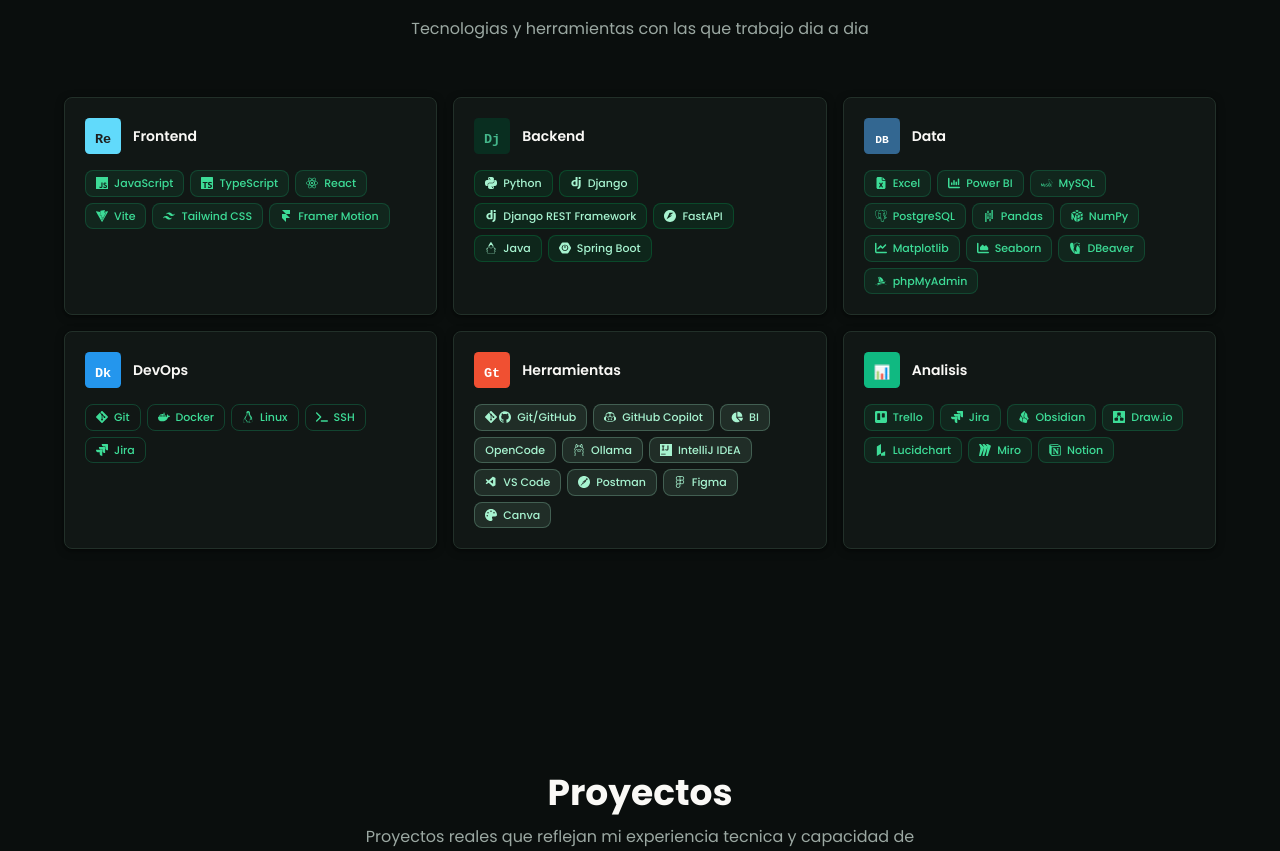
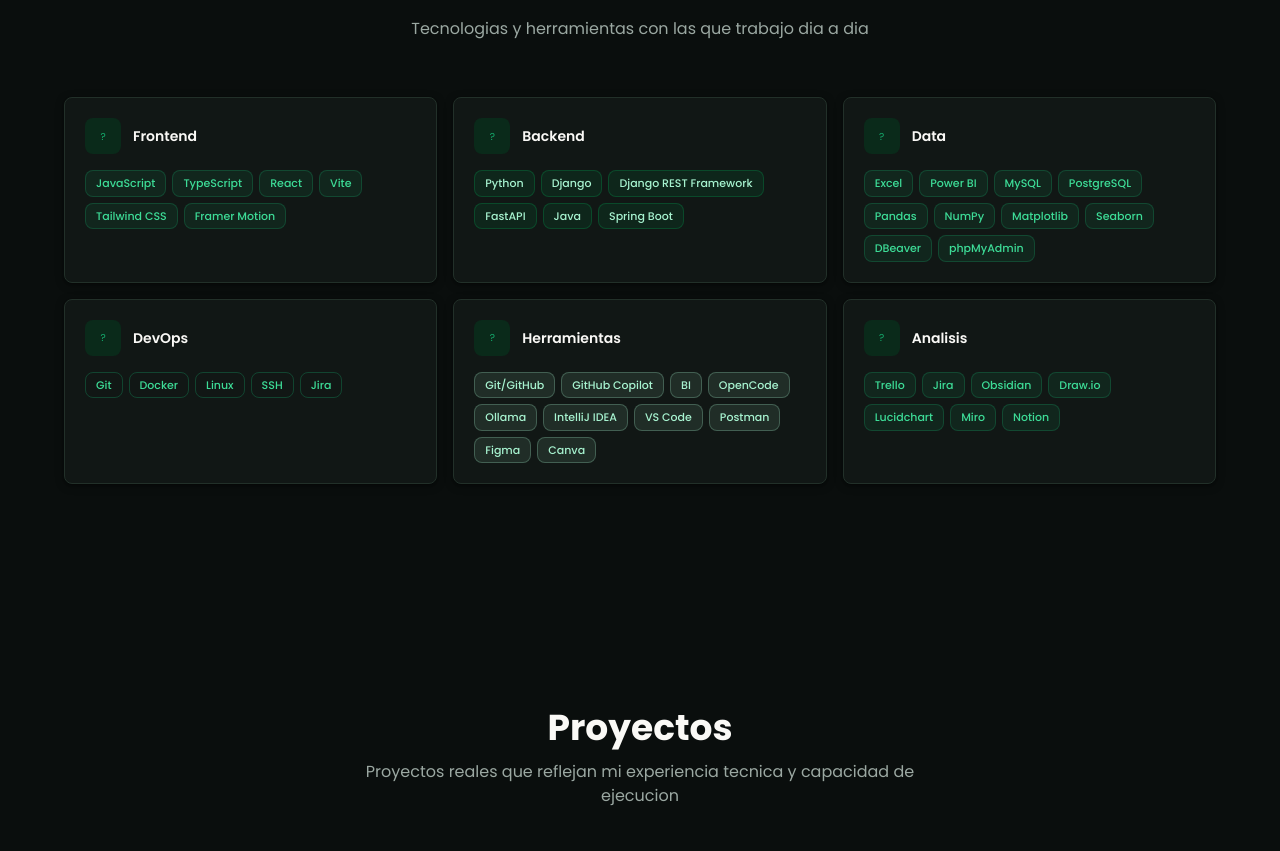
Before and after one commit to Alejandro-lopez1/Portfolio_web, a React (Vite) app in the folder portfolio/: page / in a window 1280 px wide. Shown: the part 3610-4461 px from the top of the page. Built offline with nearby package versions, Linux system fonts and the light colour scheme.

Commit message:
feat: simplify Skills component by removing unused icons and streamlining badge rendering

```diff
--- a/portfolio/src/components/Skills.jsx
+++ b/portfolio/src/components/Skills.jsx
@@ -1,170 +1,46 @@
 import { motion } from 'framer-motion'
-import {
-  SiJavascript,
-  SiTypescript,
-  SiReact,
-  SiVite,
-  SiTailwindcss,
-  SiFramer,
-  SiPython,
-  SiDjango,
-  SiFastapi,
-  SiOpenjdk,
-  SiSpringboot,
-  SiMysql,
-  SiPostgresql,
-  SiPandas,
-  SiNumpy,
-  SiDbeaver,
-  SiPhpmyadmin,
-  SiGit,
-  SiGithub,
-  SiDocker,
-  SiLinux,
-  SiJira,
-  SiGithubcopilot,
-  SiOpencode,
-  SiOllama,
-  SiIntellijidea,
-  SiPostman,
-  SiFigma,
-  SiTrello,
-  SiObsidian,
-  SiDiagramsdotnet,
-  SiLucid,
-  SiMiro,
-  SiNotion,
-} from 'react-icons/si'
-import {
-  FaChartArea,
-  FaChartColumn,
-  FaChartLine,
-  FaChartPie,
-  FaFileExcel,
-  FaPalette,
-  FaTerminal,
-} from 'react-icons/fa6'
-import { VscVscode } from 'react-icons/vsc'
 import Section from './ui/Section'
 import Badge from './ui/Badge'
 import PixelIcon from './ui/PixelIcon'
 
-const skillIcons = {
-  JavaScript: SiJavascript,
-  TypeScript: SiTypescript,
-  React: SiReact,
-  Vite: SiVite,
-  'Tailwind CSS': SiTailwindcss,
-  'Framer Motion': SiFramer,
-
-  Python: SiPython,
-  Django: SiDjango,
-  'Django REST Framework': SiDjango,
-  FastAPI: SiFastapi,
-  Java: SiOpenjdk,
-  'Spring Boot': SiSpringboot,
-
-  Excel: FaFileExcel,
-  'Power BI': FaChartColumn,
-  MySQL: SiMysql,
-  PostgreSQL: SiPostgresql,
-  Pandas: SiPandas,
-  NumPy: SiNumpy,
-  Matplotlib: FaChartLine,
-  Seaborn: FaChartArea,
-  DBeaver: SiDbeaver,
-  phpMyAdmin: SiPhpmyadmin,
-
-  Git: SiGit,
-  Docker: SiDocker,
-  Linux: SiLinux,
-  SSH: FaTerminal,
-  Jira: SiJira,
-
-  'Git/GitHub': [SiGit, SiGithub],
-  'GitHub Copilot': SiGithubcopilot,
-  BI: FaChartPie,
-  OpenCode: SiOpencode,
-  Ollama: SiOllama,
-  'IntelliJ IDEA': SiIntellijidea,
-  'VS Code': VscVscode,
-  Postman: SiPostman,
-  Figma: SiFigma,
-  Canva: FaPalette,
-
-  Trello: SiTrello,
-  Obsidian: SiObsidian,
-  'Draw.io': SiDiagramsdotnet,
-  Lucidchart: SiLucid,
-  Miro: SiMiro,
-  Notion: SiNotion,
-}
-
 const categories = [
   {
     id: 'frontend',
-    icon: 'react',
     label: 'Frontend',
     color: 'brand',
     items: ['JavaScript', 'TypeScript', 'React', 'Vite', 'Tailwind CSS', 'Framer Motion'],
   },
   {
     id: 'backend',
-    icon: 'django',
     label: 'Backend',
     color: 'deep',
     items: ['Python', 'Django', 'Django REST Framework', 'FastAPI', 'Java', 'Spring Boot'],
   },
   {
     id: 'data',
-    icon: 'database',
     label: 'Data',
     color: 'brand',
     items: ['Excel', 'Power BI','MySQL', 'PostgreSQL', 'Pandas', 'NumPy', 'Matplotlib', 'Seaborn', 'DBeaver', 'phpMyAdmin'],
   },
   {
     id: 'devops',
-    icon: 'docker',
     label: 'DevOps',
     color: 'outline',
     items: ['Git','Docker', 'Linux', 'SSH', 'Jira'],
   },
   {
     id: 'tools',
-    icon: 'git',
     label: 'Herramientas',
     color: 'mint',
     items: ['Git/GitHub', 'GitHub Copilot', 'BI', 'OpenCode', 'Ollama', 'IntelliJ IDEA', 'VS Code', 'Postman', 'Figma', 'Canva'],
   },
   {
     id: 'analysis',
-    icon: 'chart',
     label: 'Analisis',
     color: 'brand',
     items: ['Trello', 'Jira', 'Obsidian', 'Draw.io', 'Lucidchart', 'Miro', 'Notion'],
   },
 ]
-
-function SkillBadge({ name, color }) {
-  const icon = skillIcons[name]
-  const icons = Array.isArray(icon) ? icon : icon ? [icon] : []
-
-  return (
-    <Badge color={color} className="gap-1.5">
-      {icons.length > 0 && (
-        <span
-          className="inline-flex items-center gap-0.5 shrink-0"
-          aria-hidden="true"
-        >
-          {icons.map((Icon, i) => (
-            <Icon key={i} size={12} />
-          ))}
-        </span>
-      )}
-      {name}
-    </Badge>
-  )
-}
 
 export default function Skills() {
   return (
@@ -191,7 +67,9 @@ export default function Skills() {
             </div>
             <div className="flex flex-wrap gap-1.5">
               {cat.items.map((skill) => (
-                <SkillBadge key={skill} name={skill} color={cat.color} />
+                <Badge key={skill} color={cat.color}>
+                  {skill}
+                </Badge>
               ))}
             </div>
           </motion.div>
```
